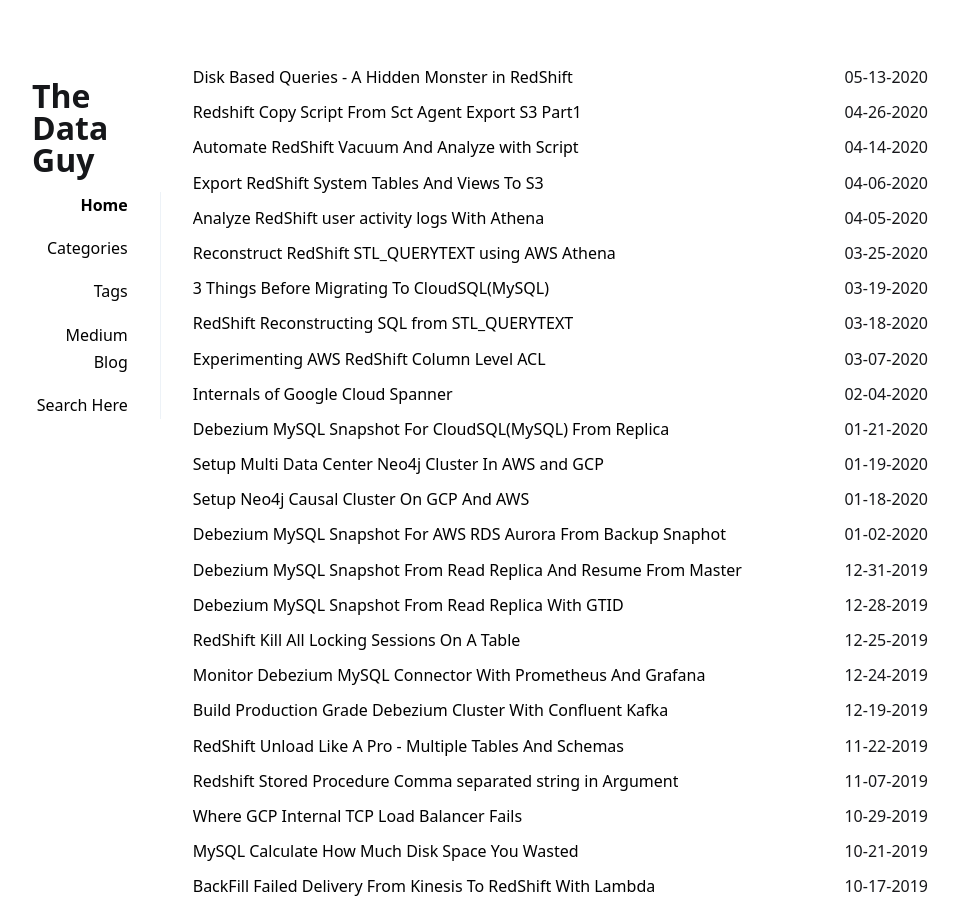
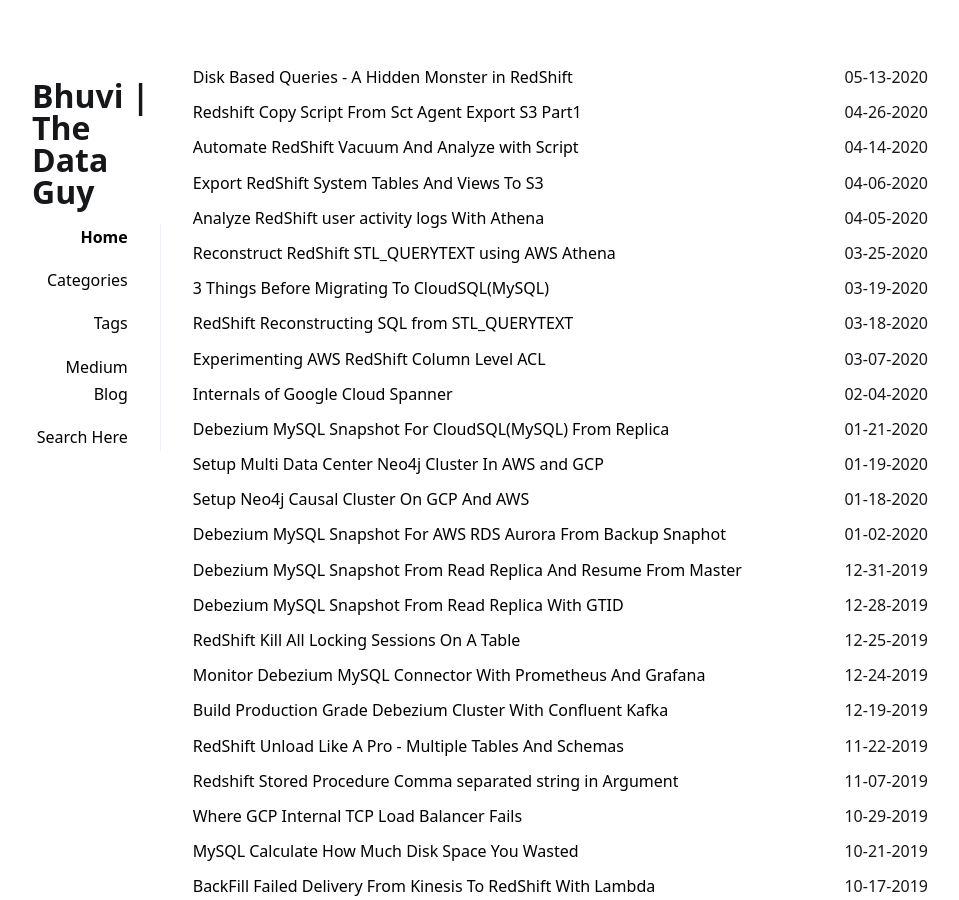
Before and after one commit to MSkalai1998/bhuvithedataguy.github.io, a Jekyll site: the page built from index.html, in a window 1280 px wide and 900 px high. Shown: the whole window, without its empty margins (160-1119 px from the left). Built offline with Jekyll 4.4.1, drawn with Linux system fonts in a browser that asks for light colours.

Commit message:
fixing SEO

```diff
--- a/_config.yml
+++ b/_config.yml
@@ -1,6 +1,6 @@
 site: "Bhuvanesh"
 url: "https://thedataguy.in"
-title: "The Data Guy"
+title: "Bhuvi | The Data Guy"
 description: "Adventures of a DBA in Cloud, Data, and DevOps. TheDataGuy is a tech blog where you can find AWS, GCP, BigData, Databases, DBA, Automation related posts."
 date_format: "%Y-%m-%d"
 liquid:
```
